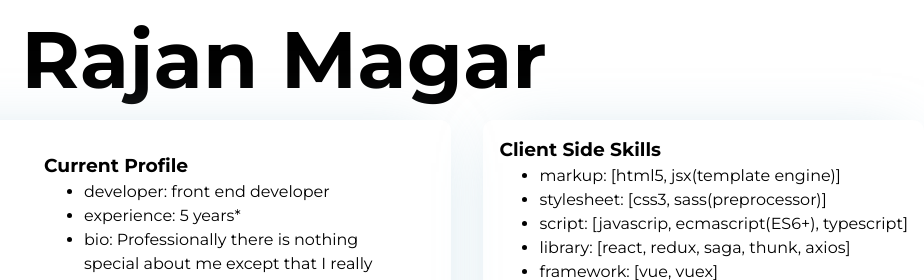
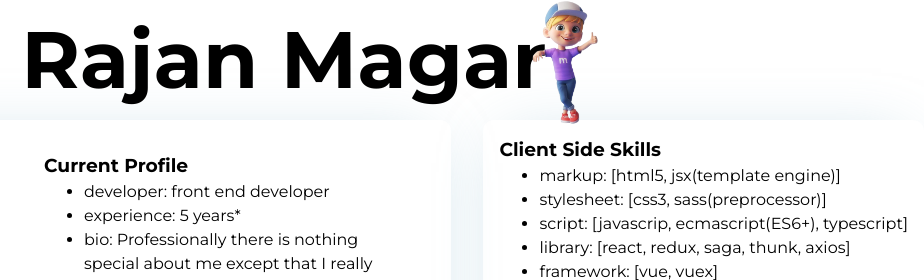
Before and after one commit to rajanmagar/rajanmagar.github.io, a plain HTML site: page index.html in a window 1280 px wide. Shown: the top 280 px of the page, 356-1280 px from the left. Drawn offline with Linux system fonts and the light colour scheme.

Commit message:
add image in after

```diff
--- a/style.css
+++ b/style.css
@@ -55,6 +55,7 @@ header nav {
 
 header nav h1 {
   font-size: 5rem;
+  position: relative;
 }
 
 header nav h1::after {
@@ -62,6 +63,10 @@ header nav h1::after {
   width: 130px;
   height: 130px;
   background: url("./boy.png") 0 0 no-repeat;
+  position: absolute;
+  top: -6px;
+  right: 295px;
+  background-size: 132px;
 }
 
 main {
```
